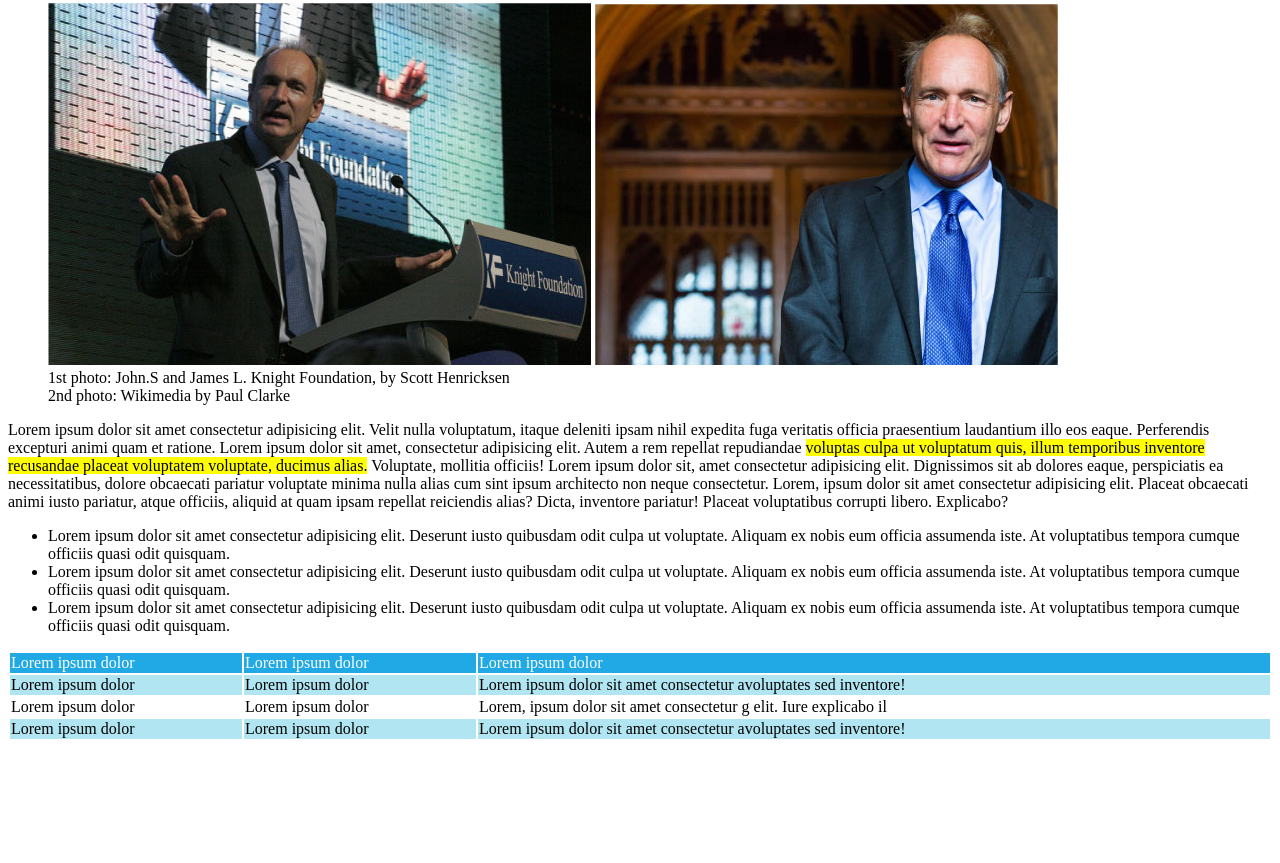
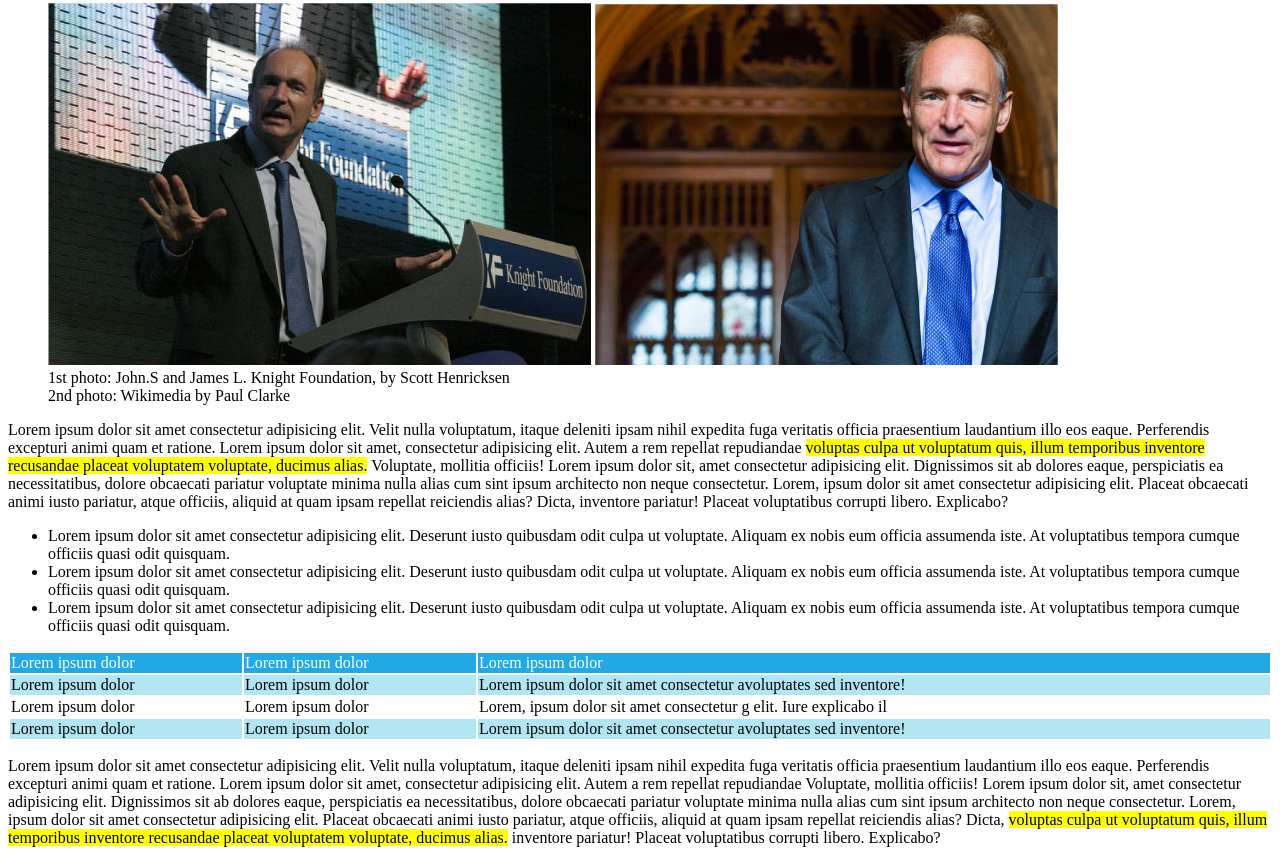
Before and after one commit to Giorgio-24/html-css-booleaner, a plain HTML site: page index.html in a window 1280 px wide. Shown: the part 484-1347 px from the top of the page. Before the commit the page ends 1233 px from the top, so only its background shows below. Drawn offline with Linux system fonts and the light colour scheme.

Commit message:
main-ultimato

```diff
--- a/index.html
+++ b/index.html
@@ -67,6 +67,9 @@
                 </tfoot>
             </table>
         </section>
+        <section>
+            <p>Lorem ipsum dolor sit amet consectetur adipisicing elit. Velit nulla voluptatum, itaque deleniti ipsam nihil expedita fuga veritatis officia praesentium laudantium illo eos eaque. Perferendis excepturi animi quam et ratione. Lorem ipsum dolor sit amet, consectetur adipisicing elit. Autem a rem repellat repudiandae  Voluptate, mollitia officiis! Lorem ipsum dolor sit, amet consectetur adipisicing elit. Dignissimos sit ab dolores eaque, perspiciatis ea necessitatibus, dolore obcaecati pariatur voluptate minima nulla alias cum sint ipsum architecto non neque consectetur. Lorem, ipsum dolor sit amet consectetur adipisicing elit. Placeat obcaecati animi iusto pariatur, atque officiis, aliquid at quam ipsam repellat reiciendis alias? Dicta, <span id="highlighted"> voluptas culpa ut voluptatum quis, illum temporibus inventore recusandae placeat voluptatem voluptate, ducimus alias.</span> inventore pariatur! Placeat voluptatibus corrupti libero. Explicabo?</p>
+        </section>
     </main>
     <footer></footer>
 </body>
```
